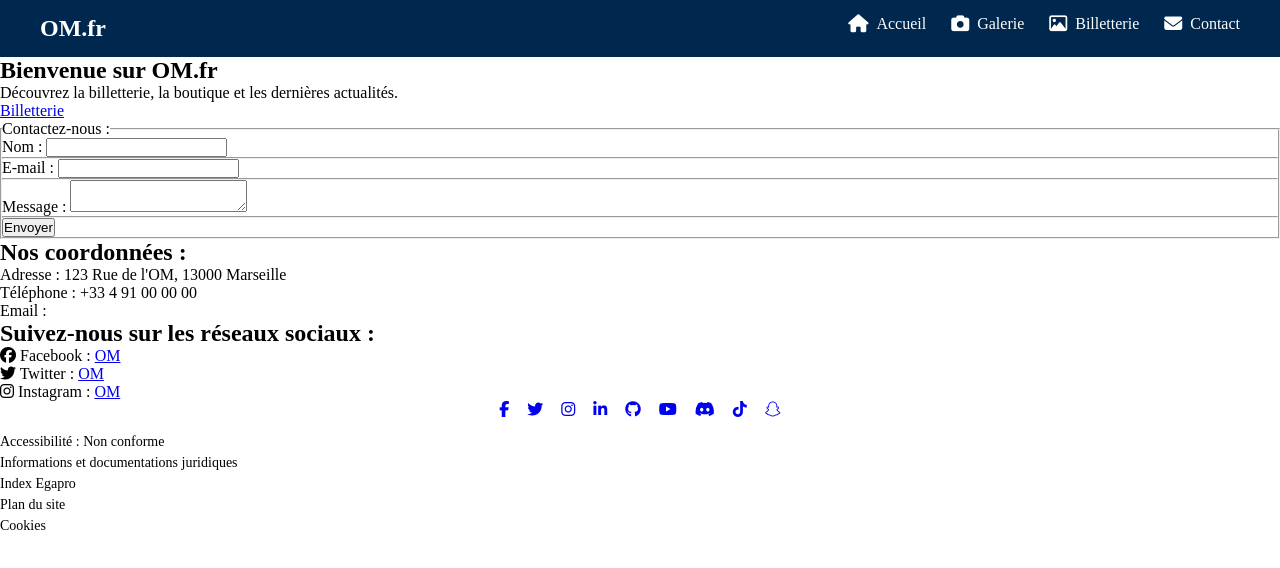
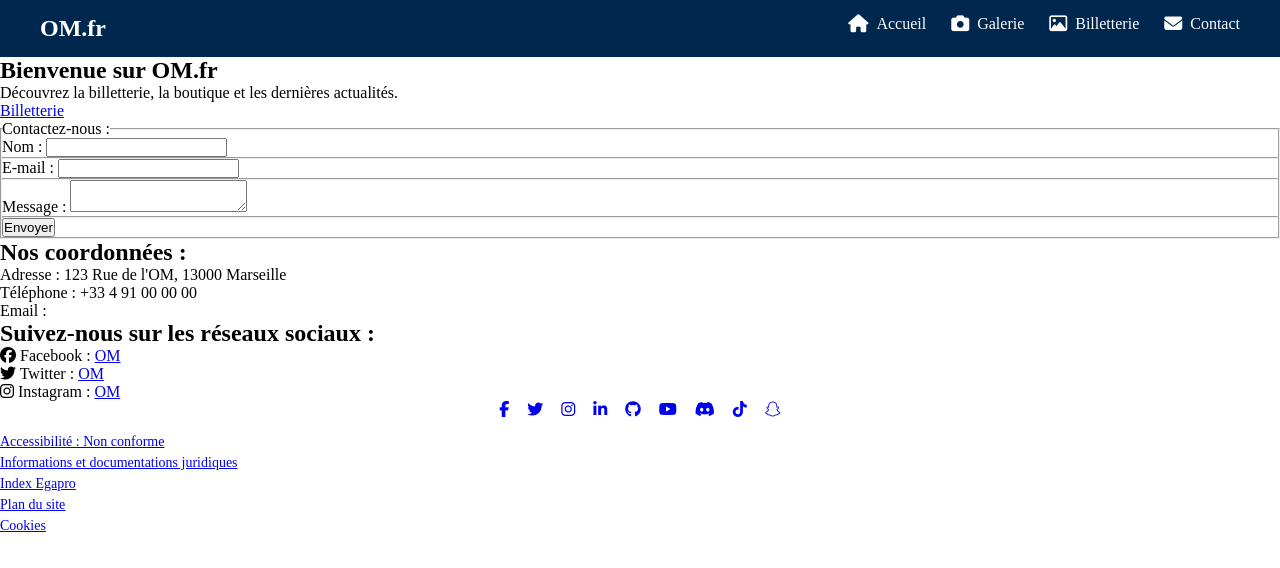
Before and after one commit to zenbout-mohamed/Fansite, a plain HTML site: page contact.html in a window 1280 px wide. Drawn offline with Linux system fonts and the light colour scheme.

Commit message:
mise à jour des liens et référencement

```diff
--- a/contact.html
+++ b/contact.html
@@ -74,11 +74,11 @@
         </div>
 
         <div class="footer-links">
-            <p>Accessibilité : Non conforme</p>
-            <p>Informations et documentations juridiques</p>
-            <p>Index Egapro</p>
-            <p>Plan du site</p>
-            <p>Cookies</p>
+            <p><a href="https://www.om.fr/fr/99762/99762-declaration-daccessibilite">Accessibilité : Non conforme</a></p>
+            <p><a href="https://www.om.fr/fr/24455/24455-informations-et-documentations-juridiques-et-donnees-personnelles">Informations et documentations juridiques</a></p>
+            <p><a href="https://www.om.fr/fr/21866/21866-index-egapro">Index Egapro</a></p>
+            <p><a href="https://www.om.fr/fr/sitemap">Plan du site</a></p>
+            <p><a href="https://www.om.fr/fr/sitemap">Cookies</a></p>
         </div>
     </footer>
 
```
Also changed, not shown: billeterie.html (+5 -5 lines), index.html (+5 -5 lines).
